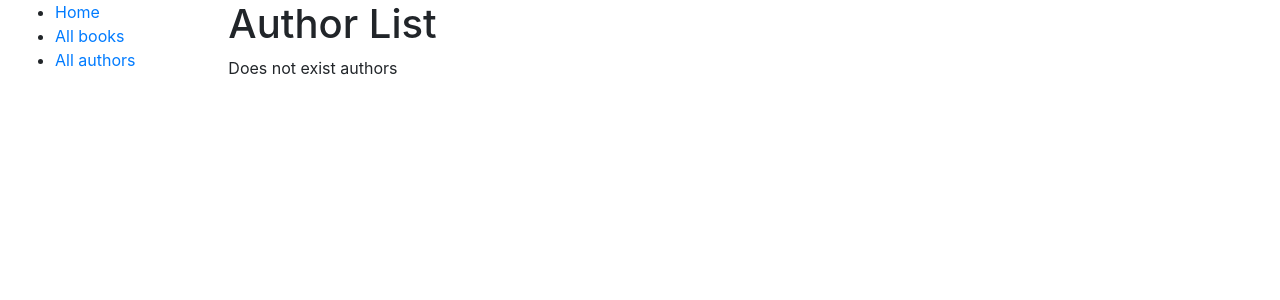
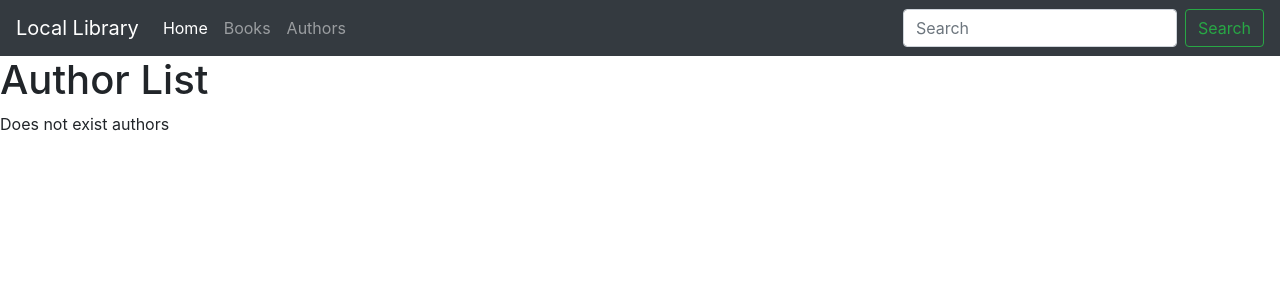
Before and after one commit to ishnklv/locallibrary, a Django app: page /catalog/authors/ in a window 1280 px wide. Shown: the top 300 px of the page. Run offline with Django 3.2, Linux system fonts and the light colour scheme; data that the repository does not hold is empty.

Commit message:
redesign navbar

```diff
--- a/catalog/templates/base_generic.html
+++ b/catalog/templates/base_generic.html
@@ -8,43 +8,36 @@
     <script src="https://cdnjs.cloudflare.com/ajax/libs/jquery/3.6.0/jquery.min.js"></script>
     <script src="https://cdn.jsdelivr.net/npm/bootstrap@4.6.0/dist/js/bootstrap.min.js"></script>
     {% load static %}
-    <link rel="stylesheet" href="{% static 'css.style.css' %}">
+    <link rel="stylesheet" href="{% static 'css/style.css' %}">
 </head>
 <body>
-    <div class="container-fluid">
-        <div class="row">
-            <div class="col-sm-2">
-                {% block sidebar %}
-                    <ul class="sidebar-nav">
-                        <li><a href="{% url 'index' %}">Home</a></li>
-                        <li><a href="{% url 'books' %}">All books</a></li>
-                        <li><a href="{% url 'authors' %}">All authors</a></li>
-                    </ul>
-                {% endblock %}
-            </div>
-            <div class="col-sm-10">
-                {% block content %}
+    {% block sidebar %}
+    <nav class="navbar navbar-expand-lg navbar-dark bg-dark">
+  <a class="navbar-brand" href="#">Local Library</a>
+  <button class="navbar-toggler" type="button" data-toggle="collapse" data-target="#navbarSupportedContent" aria-controls="navbarSupportedContent" aria-expanded="false" aria-label="Toggle navigation">
+    <span class="navbar-toggler-icon"></span>
+  </button>
 
-                {% endblock %}
-                {% block pagination %}
-                    {% if is_paginated %}
-                        <div class="pagination">
-                            <span class="page-links">
-                                {% if page_obj.has_previous %}
-                                    <a href="{{ request.path }}?page={{ page_obj.previous_page_number }}">previous</a>
-                                {% endif %}
-                                <span class="page-current">
-                                    Page {{ page_obj.number }} of {{ page_obj.paginator.nim_pages }}.
-                                </span>
-                                {% if page_obj.has_next %}
-                                    <a href="{{ request.path }}?page={{ page_obj.next_page_number }}">next</a>
-                                {% endif %}
-                            </span>
-                        </div>
-                    {% endif %}
-                {% endblock %}
-            </div>
-        </div>
-    </div>
+  <div class="collapse navbar-collapse" id="navbarSupportedContent">
+    <ul class="navbar-nav mr-auto">
+      <li class="nav-item active">
+        <a class="nav-link" href="{% url 'index' %}">Home <span class="sr-only">(current)</span></a>
+      </li>
+      <li class="nav-item">
+        <a class="nav-link" href="{% url 'books' %}">Books</a>
+      </li>
+      <li class="nav-item">
+        <a class="nav-link" href="{% url 'authors' %}">Authors</a>
+      </li>
+    </ul>
+    <form class="form-inline my-2 my-lg-0">
+      <input class="form-control mr-sm-2" type="search" placeholder="Search" aria-label="Search">
+      <button class="btn btn-outline-success my-2 my-sm-0" type="submit">Search</button>
+    </form>
+  </div>
+</nav>
+    {% endblock %}
+    {% block content %}
+    {% endblock %}
 </body>
 </html>
--- a/catalog/templates/catalog/author_detail.html
+++ b/catalog/templates/catalog/author_detail.html
@@ -2,7 +2,8 @@
 
 {% block content %}
   {% if author %}
-  <h1>Authors: {{ author.last_name }}, {{ author.first_name }}</h1>
+  <img src="https://via.placeholder.com/350" alt="..." class="img-thumbnail">
+  <h1>{{ author.last_name }}, {{ author.first_name }}</h1>
   <p> {{ author.date_of_birth }} - {{ author.date_of_death }} </p>
     <h2>Books</h2>
     <dl>
--- a/catalog/templates/catalog/book_detail.html
+++ b/catalog/templates/catalog/book_detail.html
@@ -1,7 +1,8 @@
 {% extends 'base_generic.html' %}
 
 {% block content %}
-  <h1>Title: {{ book.title }}</h1>
+  <img src="https://via.placeholder.com/350" alt="..." class="img-thumbnail">
+  <h1>{{ book.title }}</h1>
   <p><strong>Author:</strong> <a href="{{ book.author.get_absolute_url }}"> {{ book.author }}</a></p>
   <p><strong>Summary:</strong> {{ book.summary }}</p>
   <p><strong>ISBN:</strong> {{ book.isbn }}</p>
--- a/locallibrary/settings.py
+++ b/locallibrary/settings.py
@@ -122,6 +122,9 @@ USE_TZ = True
 
 STATIC_URL = '/static/'
 
+MEDIA_ROOT =  os.path.join(BASE_DIR, 'media')
+MEDIA_URL = '/media/'
+
 # Default primary key field type
 # https://docs.djangoproject.com/en/3.2/ref/settings/#default-auto-field
 
--- a/locallibrary/urls.py
+++ b/locallibrary/urls.py
@@ -29,4 +29,4 @@ urlpatterns = [
 ]
 # static(settings.STATIC_URL, document_root=settings.STATIC_ROOT)
 
-urlpatterns+= static(settings.STATIC_URL, document_root=settings.STATIC_ROOT)
+urlpatterns += static(settings.STATIC_URL, document_root=settings.STATIC_ROOT)
```
Also changed, not shown: catalog/templates/index.html (+7 -13 lines).
